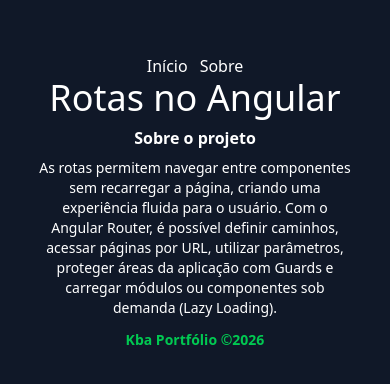
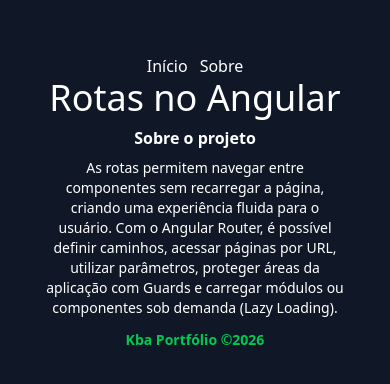
Before and after one commit to albuquerque-katarine/angular-router-app-2, an Angular app: page /about in a window 390 px wide. Shown: the part 220-604 px from the top of the page. Built offline with nearby package versions, Linux system fonts and the light colour scheme.

Commit message:
Inclusão de espaçamento nos parágrafos.

```diff
--- a/src/app/core/components/content-about/content-about.html
+++ b/src/app/core/components/content-about/content-about.html
@@ -2,6 +2,6 @@
 
     <h2 class="text-md font-bold text-white my-2">{{ title() }}</h2>
 
-    <p class="text-sm text-white w-xs lg:w-lg mb-3">As rotas permitem navegar entre componentes sem recarregar a página, criando uma experiência fluida para o usuário. Com o Angular Router, é possível definir caminhos, acessar páginas por URL, utilizar parâmetros, proteger áreas da aplicação com Guards e carregar módulos ou componentes sob demanda (Lazy Loading).</p>
+    <p class="text-sm text-white w-xs md:w-lg mb-3 px-2">As rotas permitem navegar entre componentes sem recarregar a página, criando uma experiência fluida para o usuário. Com o Angular Router, é possível definir caminhos, acessar páginas por URL, utilizar parâmetros, proteger áreas da aplicação com Guards e carregar módulos ou componentes sob demanda (Lazy Loading).</p>
 
 </section>
--- a/src/app/core/components/content/content.html
+++ b/src/app/core/components/content/content.html
@@ -1,5 +1,5 @@
 <section class="flex flex-col items-center justify-center text-center">
 
-    <p class="text-sm text-white w-xs lg:w-lg my-3">Apresenta uma visão geral do projeto e facilitando o acesso às principais funcionalidades. Ela reúne informações iniciais e oferece uma navegação simples e intuitiva para as demais páginas do sistema.</p>
+    <p class="text-sm text-white w-xs lg:w-lg my-3 px-2">Apresenta uma visão geral do projeto e facilitando o acesso às principais funcionalidades. Ela reúne informações iniciais e oferece uma navegação simples e intuitiva para as demais páginas do sistema.</p>
 
 </section>
```
